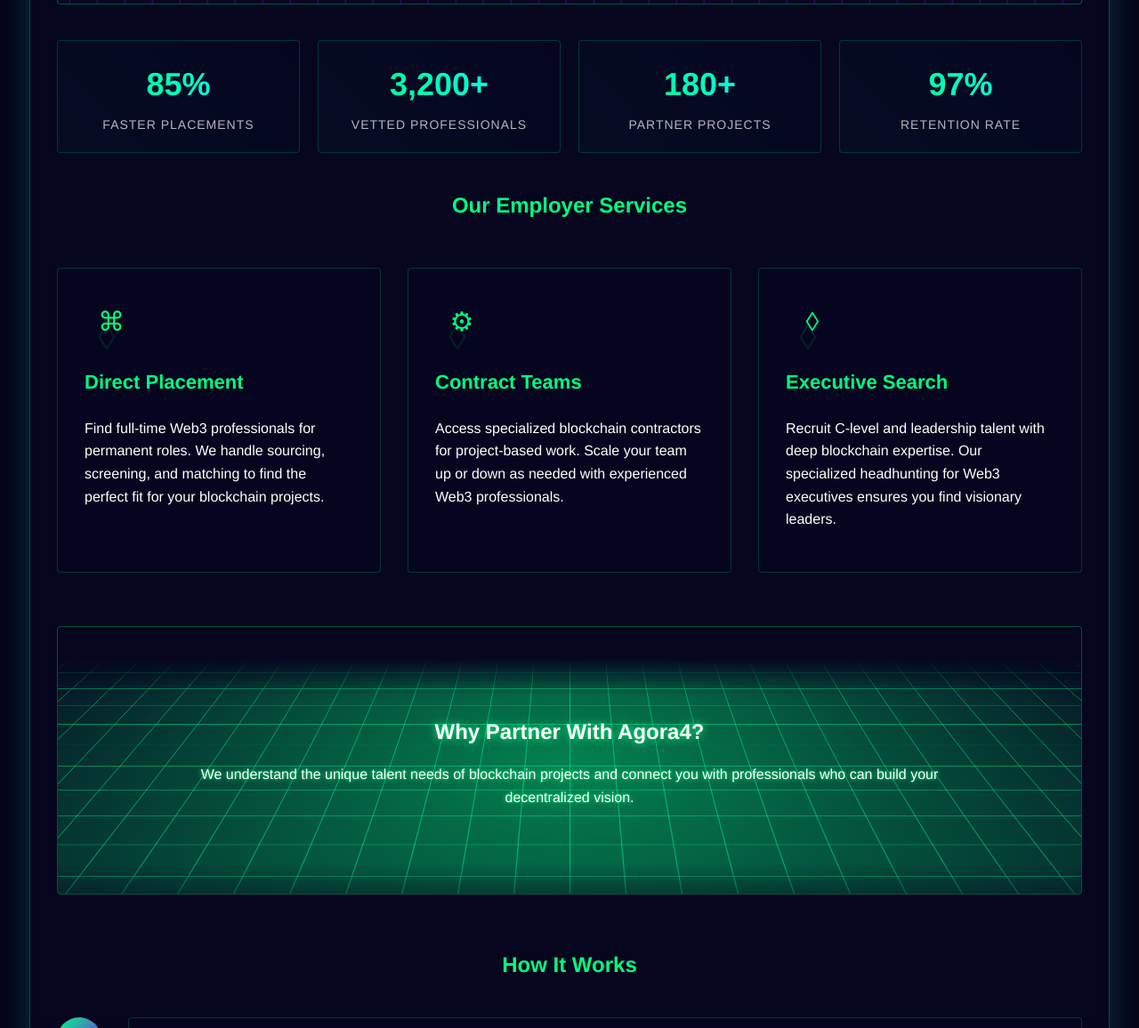
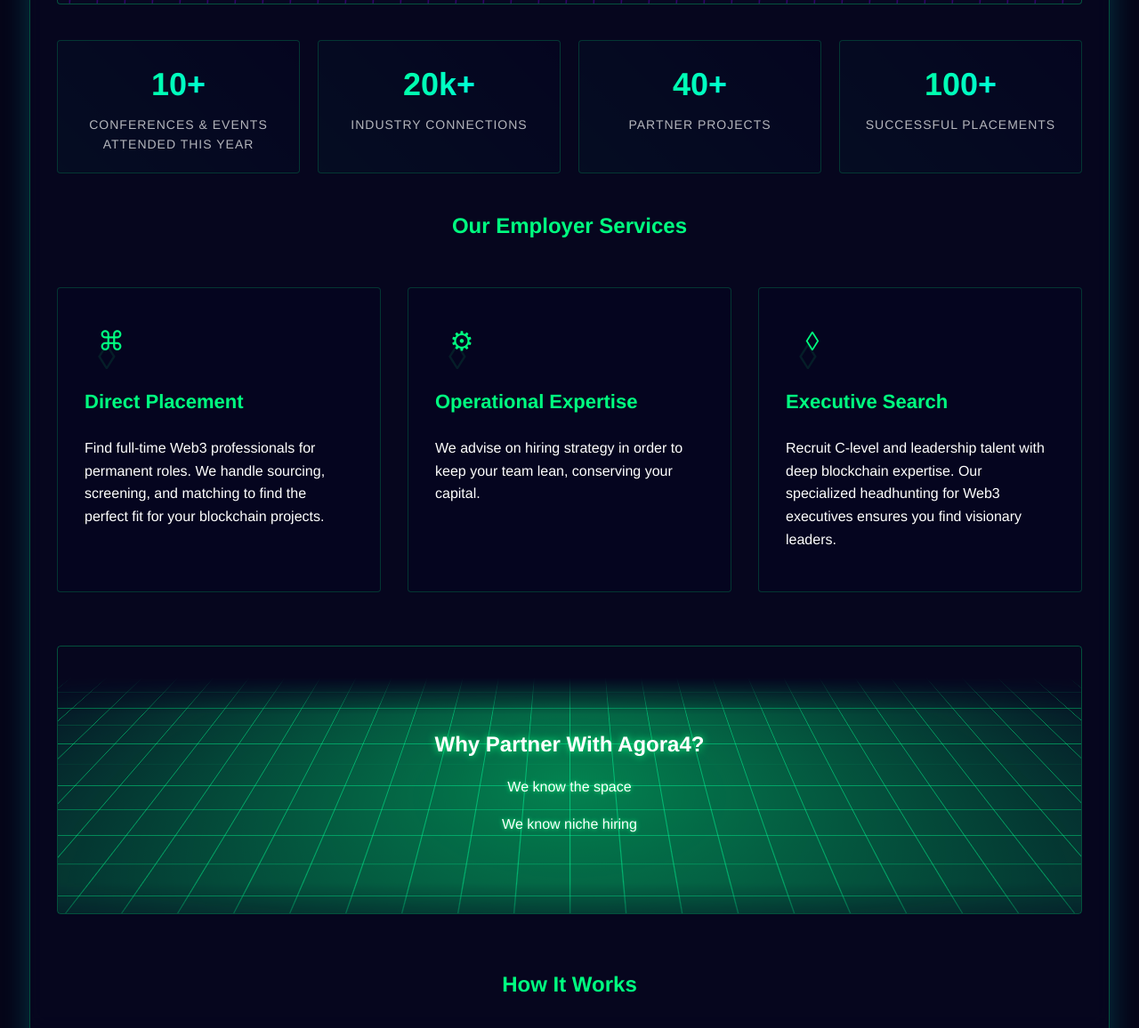
Before and after one commit to finlaycooney/agorasite, a plain HTML site: page employers.html in a window 1280 px wide. Shown: the part 540-1696 px from the top of the page at 89% size. Drawn offline with Linux system fonts and the light colour scheme.

Commit message:
change copy

```diff
--- a/employers.html
+++ b/employers.html
@@ -835,20 +835,20 @@
         <!-- Stats section -->
         <section class="stats">
             <div class="stat">
-                <div class="stat-value">85%</div>
-                <div class="stat-label">Faster Placements</div>
+                <div class="stat-value">10+</div>
+                <div class="stat-label">Conferences & Events Attended This Year</div>
             </div>
             <div class="stat">
-                <div class="stat-value">3,200+</div>
-                <div class="stat-label">Vetted Professionals</div>
+                <div class="stat-value">20k+</div>
+                <div class="stat-label">Industry Connections</div>
             </div>
             <div class="stat">
-                <div class="stat-value">180+</div>
+                <div class="stat-value">40+</div>
                 <div class="stat-label">Partner Projects</div>
             </div>
             <div class="stat">
-                <div class="stat-value">97%</div>
-                <div class="stat-label">Retention Rate</div>
+                <div class="stat-value">100+</div>
+                <div class="stat-label">Successful Placements</div>
             </div>
         </section>
 
@@ -866,9 +866,8 @@
 
                 <div class="service">
                     <div class="service-icon">⚙</div>
-                    <h3>Contract Teams</h3>
-                    <p>Access specialized blockchain contractors for project-based work. Scale your team up or down as
-                        needed with experienced Web3 professionals.</p>
+                    <h3>Operational Expertise</h3>
+                    <p>We advise on hiring strategy in order to keep your team lean, conserving your capital.</p>
                 </div>
 
                 <div class="service">
@@ -887,9 +886,10 @@
                 style="position: absolute; top: 50%; left: 50%; transform: translate(-50%, -50%); z-index: 1; text-align: center; width: 80%;">
                 <h2 style="margin-bottom: 15px; color: var(--light); text-shadow: 0 0 10px var(--web3-green);">Why
                     Partner With Agora4?</h2>
-                <p style="color: var(--light); text-shadow: 0 0 5px var(--web3-green);">We understand the unique talent
-                    needs of blockchain projects and connect you with professionals who can build your decentralized
-                    vision.</p>
+                <p style="color: var(--light); text-shadow: 0 0 5px var(--web3-green);">We know the space</p>
+                <p style="color: var(--light); text-shadow: 0 0 5px var(--web3-green);">We know niche hiring</p>
+
+
             </div>
         </section>
 
```
Also changed, not shown: about.html (+0 -1 lines), jobs.html (+0 -1 lines).
